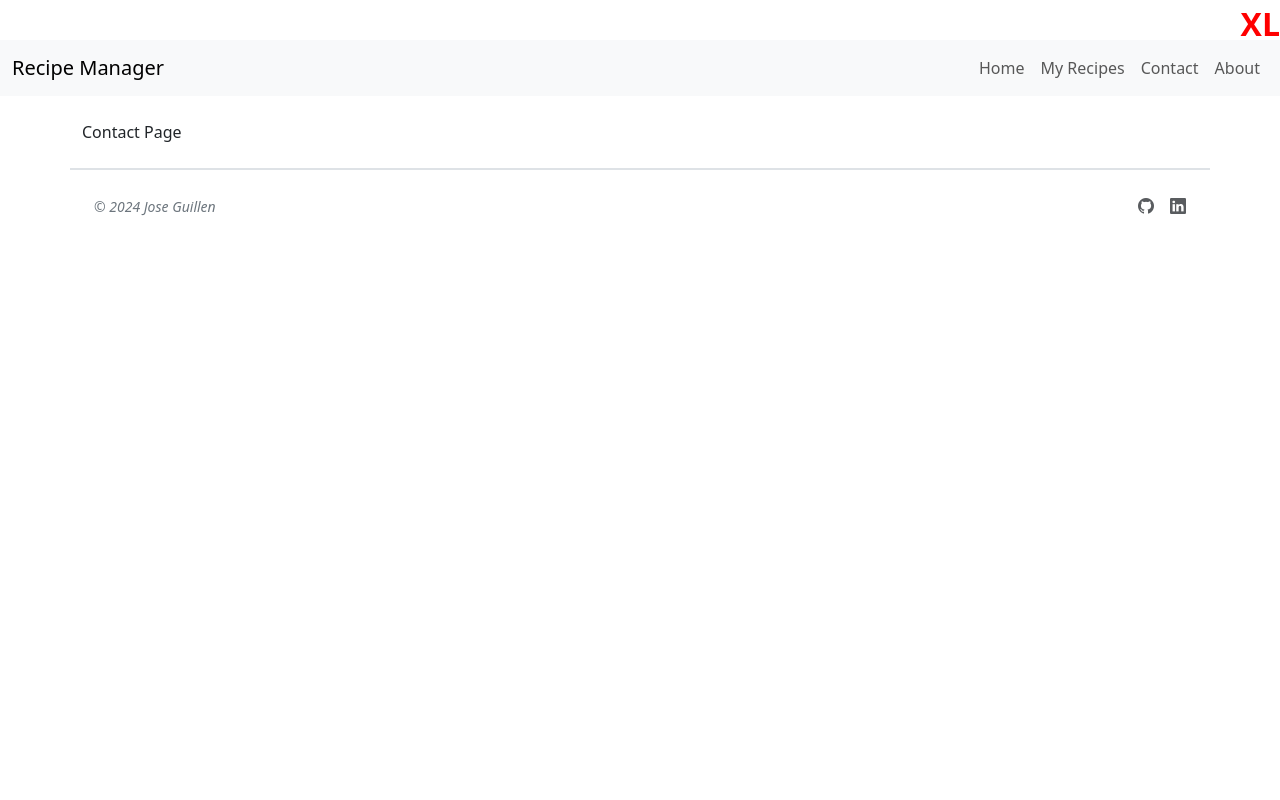
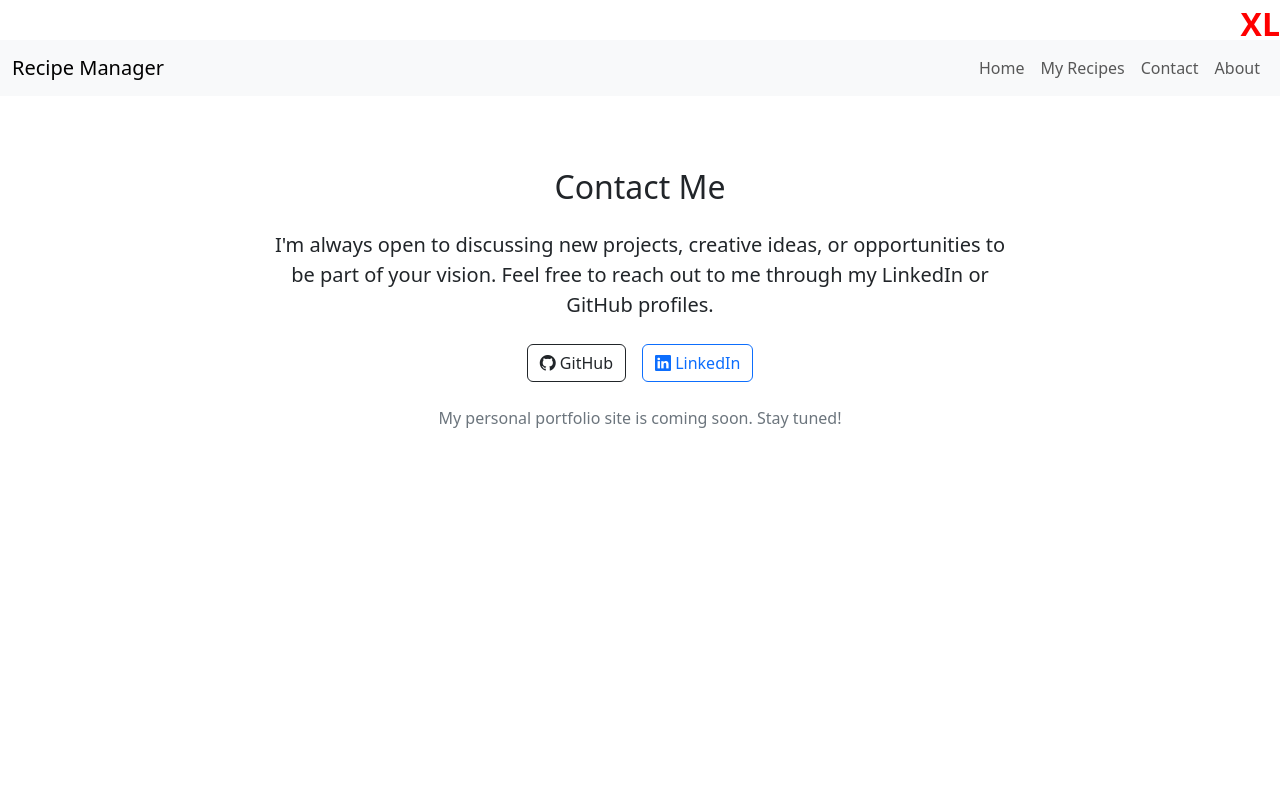
Before and after one commit to Exo-MDR-CD2000/multi-react-project, a React (Vite) app: page /contact in a window 1280 px wide. Shown: the top 800 px of the page. Built offline with nearby package versions, Linux system fonts and the light colour scheme.

Commit message:
added some jsx into the contact page

```diff
--- a/src/pages/ContactPage.tsx
+++ b/src/pages/ContactPage.tsx
@@ -1,7 +1,41 @@
 import React from 'react';
 
 const ContactPage: React.FC = () => {
-  return <div>Contact Page</div>;
+  return (
+    <section className="py-5 vh-100">
+      <div className="row justify-content-center">
+        <div className="col-12 col-md-8 text-center">
+          <h2 className="mb-4">Contact Me</h2>
+          <p className="lead mb-4">
+            I'm always open to discussing new projects, creative ideas, or opportunities to be part of your vision. Feel free to reach out to me through my LinkedIn or GitHub profiles.
+          </p>
+          <div className="d-flex justify-content-center mb-4">
+            <a
+              href="https://github.com/Exo-MDR-CD2000"
+              target="_blank"
+              rel="noopener noreferrer"
+              className="btn btn-outline-dark me-3"
+              aria-label="GitHub Profile"
+            >
+              <i className="bi bi-github"></i> GitHub
+            </a>
+            <a
+              href="https://www.linkedin.com/in/jag1997/"
+              target="_blank"
+              rel="noopener noreferrer"
+              className="btn btn-outline-primary"
+              aria-label="LinkedIn Profile"
+            >
+              <i className="bi bi-linkedin"></i> LinkedIn
+            </a>
+          </div>
+          <p className="text-secondary">
+            My personal portfolio site is coming soon. Stay tuned!
+          </p>
+        </div>
+      </div>
+    </section>
+  );
 };
 
 export default ContactPage;
```
